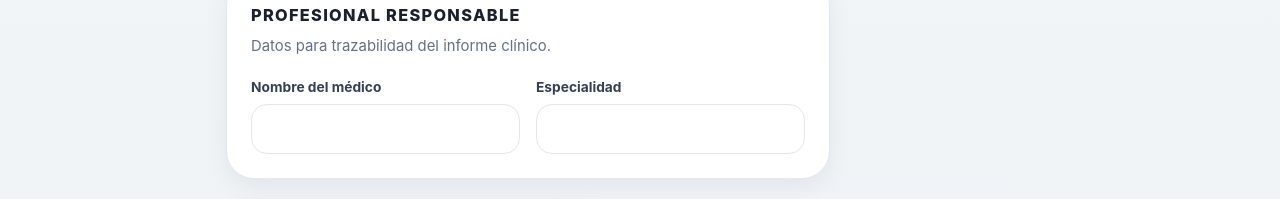
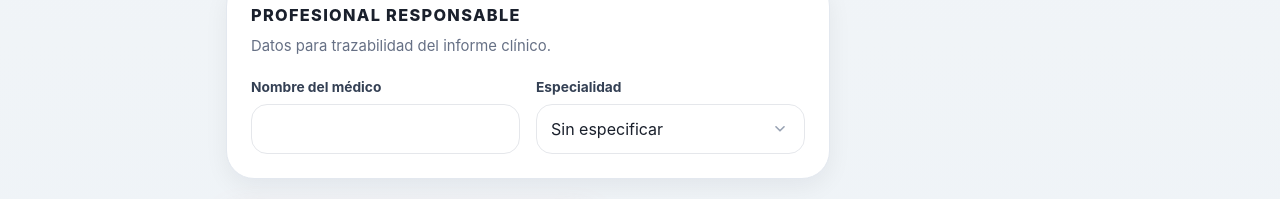
Before and after one commit to davidguzman1991/prevent-ecuador, a Next.js app in the folder frontend/: page / in a window 1280 px wide. Shown: the part 1755-1954 px from the top of the page. Built offline with nearby package versions, Linux system fonts and the light colour scheme.

Commit message:
Add standardized physician specialty selector

```diff
--- a/frontend/src/app/globals.css
+++ b/frontend/src/app/globals.css
@@ -534,6 +534,14 @@ button {
   grid-column: 1 / -1;
 }
 
+.prevent-specialty-field {
+  align-self: start;
+}
+
+.prevent-specialty-custom {
+  margin-top: 4px;
+}
+
 .prevent-switch-grid {
   display: grid;
   grid-template-columns: repeat(auto-fit, minmax(150px, 1fr));
--- a/frontend/src/app/page.tsx
+++ b/frontend/src/app/page.tsx
@@ -157,6 +157,26 @@ type BmiCalculatorState = {
   error: string;
 };
 
+const CUSTOM_SPECIALTY_VALUE = "__other__";
+
+const PHYSICIAN_SPECIALTY_OPTIONS = [
+  "Medicina General",
+  "Medicina Interna",
+  "Cardiología",
+  "Endocrinología",
+  "Diabetología",
+  "Nefrología",
+  "Neurología",
+  "Geriatría",
+  "Medicina Familiar",
+  "Cuidados Paliativos",
+  "Emergencia",
+  "Medicina Crítica / UCI",
+  "Cirugía General",
+  "Interno de Medicina",
+  "Médico Investigador",
+] as const;
+
 const VALIDATION_BADGE_TEXT = "Validación técnica";
 const DEFAULT_METHOD_NOTE =
   "Implementación independiente contrastada con el paquete oficial R PREVENT-AHA y la calculadora web PREVENT.";
@@ -443,6 +463,7 @@ export default function HomePage() {
   const [bmiCalculator, setBmiCalculator] = useState<BmiCalculatorState>(
     initialBmiCalculatorState,
   );
+  const [usesCustomSpecialty, setUsesCustomSpecialty] = useState(false);
   const selectedRisk = result
     ? riskType === "cvd"
       ? result.cvd_risk
@@ -493,6 +514,49 @@ export default function HomePage() {
       setRiskType("cvd");
       setHasUncalculatedChanges(true);
     }
+  };
+
+  const updateFormValue = (
+    fieldName: keyof FormState,
+    nextValue: FormState[keyof FormState],
+  ) => {
+    const nextFormState = {
+      ...form,
+      [fieldName]: nextValue,
+    } as FormState;
+
+    setForm(nextFormState);
+    console.debug("PREVENT formState visible", {
+      changedField: fieldName,
+      formState: nextFormState,
+    });
+
+    if (result) {
+      console.debug("PREVENT previous result cleared after visible form change", {
+        changedField: fieldName,
+        previousRecordId: recordId,
+        previousResult: result,
+      });
+      setResult(null);
+      setRecordId(null);
+      setRiskType("cvd");
+      setHasUncalculatedChanges(true);
+    }
+  };
+
+  const handleSpecialtySelectionChange = (
+    event: ChangeEvent<HTMLSelectElement>,
+  ) => {
+    const nextSpecialty = event.target.value;
+
+    if (nextSpecialty === CUSTOM_SPECIALTY_VALUE) {
+      setUsesCustomSpecialty(true);
+      updateFormValue("physician_specialty", "");
+      return;
+    }
+
+    setUsesCustomSpecialty(false);
+    updateFormValue("physician_specialty", nextSpecialty);
   };
 
   const updateBmiValue = (nextBmi: string) => {
@@ -952,13 +1016,11 @@ export default function HomePage() {
                   onChange={handleInputChange}
                   required
                 />
-                <Field
-                  label="Especialidad"
-                  name="physician_specialty"
-                  type="text"
+                <PhysicianSpecialtyField
                   value={form.physician_specialty}
-                  onChange={handleInputChange}
-                  required
+                  usesCustomSpecialty={usesCustomSpecialty}
+                  onSelectChange={handleSpecialtySelectionChange}
+                  onCustomChange={handleInputChange}
                 />
               </div>
             </SectionCard>
@@ -988,6 +1050,7 @@ export default function HomePage() {
                   setRiskType("cvd");
                   setHasUncalculatedChanges(false);
                   setBmiCalculator(initialBmiCalculatorState);
+                  setUsesCustomSpecialty(false);
                 }}
               >
                 LIMPIAR FORMULARIO
@@ -1649,6 +1712,80 @@ function BmiField({
   );
 }
 
+type PhysicianSpecialtyFieldProps = {
+  value: string;
+  usesCustomSpecialty: boolean;
+  onSelectChange: (event: ChangeEvent<HTMLSelectElement>) => void;
+  onCustomChange: (event: ChangeEvent<HTMLInputElement>) => void;
+};
+
+function PhysicianSpecialtyField({
+  value,
+  usesCustomSpecialty,
+  onSelectChange,
+  onCustomChange,
+}: PhysicianSpecialtyFieldProps) {
+  const isPresetSpecialty =
+    value === "" ||
+    PHYSICIAN_SPECIALTY_OPTIONS.includes(
+      value as (typeof PHYSICIAN_SPECIALTY_OPTIONS)[number],
+    );
+  const showCustomSpecialty = usesCustomSpecialty || (!isPresetSpecialty && value !== "");
+  const selectValue = showCustomSpecialty ? CUSTOM_SPECIALTY_VALUE : value;
+
+  return (
+    <div className="prevent-field prevent-specialty-field">
+      <label className="prevent-field">
+        <span className="prevent-field-label">Especialidad</span>
+        <span className="prevent-select-wrap">
+          <select
+            className="prevent-input prevent-select"
+            name="physician_specialty_select"
+            value={selectValue}
+            onChange={onSelectChange}
+          >
+            <option value="">Sin especificar</option>
+            {PHYSICIAN_SPECIALTY_OPTIONS.map((specialty) => (
+              <option key={specialty} value={specialty}>
+                {specialty}
+              </option>
+            ))}
+            <option value={CUSTOM_SPECIALTY_VALUE}>Otro</option>
+          </select>
+          <svg
+            className="prevent-select-icon"
+            aria-hidden="true"
+            viewBox="0 0 20 20"
+            fill="none"
+          >
+            <path
+              d="M5.5 7.5L10 12l4.5-4.5"
+              stroke="currentColor"
+              strokeLinecap="round"
+              strokeLinejoin="round"
+              strokeWidth="1.8"
+            />
+          </svg>
+        </span>
+      </label>
+
+      {showCustomSpecialty ? (
+        <label className="prevent-field prevent-specialty-custom">
+          <span className="prevent-field-label">Especifique especialidad</span>
+          <input
+            className="prevent-input"
+            name="physician_specialty"
+            type="text"
+            value={value}
+            onChange={onCustomChange}
+            placeholder="Ingrese especialidad"
+          />
+        </label>
+      ) : null}
+    </div>
+  );
+}
+
 type SelectFieldProps = {
   label: string;
   name: string;
```
